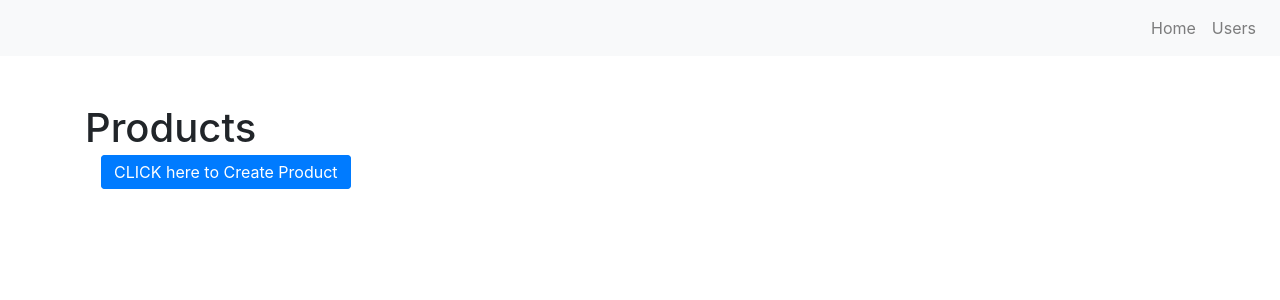
After one commit to nguyenhongthaj/LearnNodeJS, a Node server app: template views/products/index.pug in a window 1280 px wide. The commit adds this page. Shown: the top 300 px of the page. Run offline with Node 20, Linux system fonts and the light colour scheme; the template is opened without the code that fills it, so the values that code supplies are empty; some libraries are stand-ins or nearby versions.

Commit message:
'update-create-product''

```diff
--- a/index.js
+++ b/index.js
@@ -38,7 +38,7 @@ app.get('/',function(request,response){
 
 app.use('/users', authMiddleware.requireAuth, userRouters);
 app.use('/auth', authRouters);
-app.use('/products',productsRouters);
+app.use('/products', authMiddleware.requireAuth, productsRouters);
 
 app.listen(port, function(){
 	console.log('Sever listening on port '+ port);
--- a/routes/product.route.js
+++ b/routes/product.route.js
@@ -2,7 +2,8 @@ var express = require('express');
 var router = express.Router();
 var controller = require('../controllers/product.controllers');
 
-router.get('/product',controller.create);
-router.post('/product',controller.postProduct)
+router.get('/',controller.index);
+router.get('/createProduct',controller.create);
+router.post('/createProduct',controller.postProduct)
 
 module.exports = router;
--- a/views/products/product.pug
+++ b/views/products/createProduct.pug
@@ -5,7 +5,7 @@ block content
     if err
         each error in err
             .alert.alert-danger= error
-    form(action="/products/product", method="POST")
+    form(action="/products/createProduct", method="POST")
         .form-group.d-flex.flex-column.bd-highlight.mb-3
             label(for="name") Name
             input#name(name="name",type="text",value=values ? values.name : "")
--- /dev/null
+++ b/views/products/index.pug
@@ -0,0 +1,16 @@
+extends ../layouts/common
+block content
+  // method GET
+
+  h1 Products
+  a.btn.btn-primary.d-inline.ml-3(href="products/createProduct") CLICK here to Create Product
+  div.container
+    div.row
+      each product in Product
+        div.col-sm-3
+          img(src=product.image).mt-3
+          div.border
+            p= product.name
+            p= product.description
+            p= product.price
+            button.btn.btn-info(type='button') Detail
--- a/views/users/index.pug
+++ b/views/users/index.pug
@@ -4,7 +4,7 @@ block content
 
   h1 User list
   a.btn.btn-primary.d-inline(href="users/create") CLICK here to Create User
-  a.btn.btn-primary.d-inline.ml-3(href="products/product") CLICK here to Create Product
+  a.btn.btn-primary.d-inline.ml-3(href="products") CLICK here to Views Product
   .d-flex.align-items-center.mt-3
     form.d-flex.ml-auto(action="users/search" method="GET")
       input(type="text" name ="q")
```
Also changed, not shown: controllers/product.controllers.js (+8 -2 lines).
